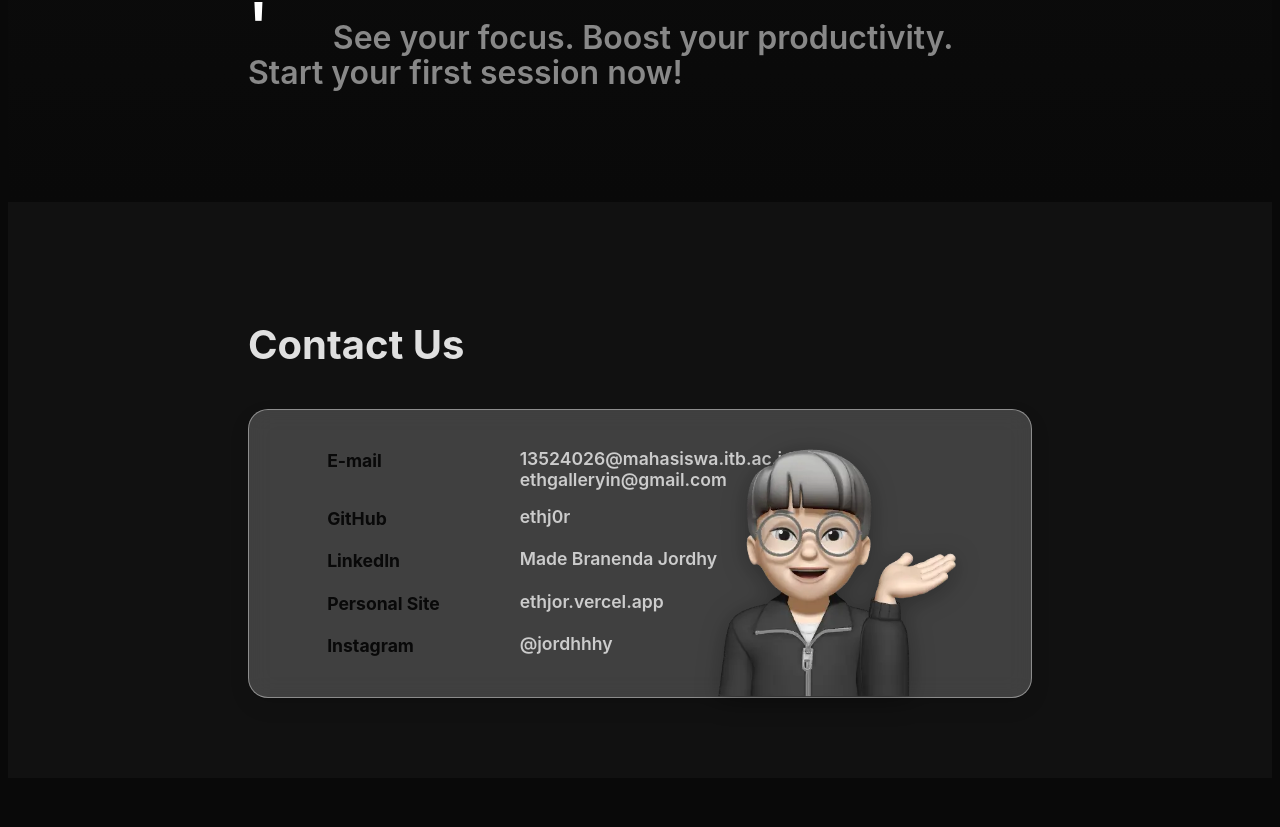
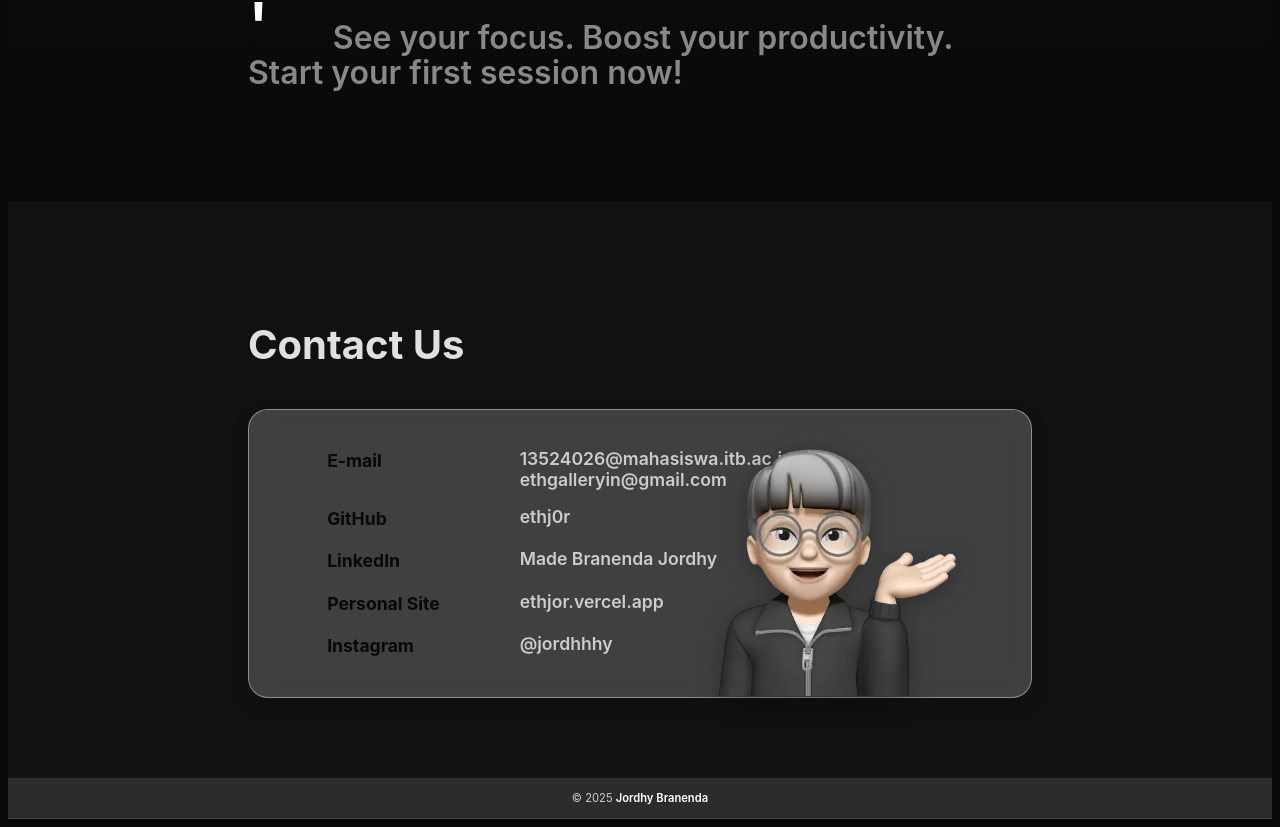
Before and after one commit to ethj0r/Clearo, a React (Vite) app: page / in a window 1280 px wide. Shown: the part 1840-2667 px from the top of the page. Before the commit the page ends 2626 px from the top, so only its background shows below. Built offline with nearby package versions, Linux system fonts and the light colour scheme.

Commit message:
feat: Footer implementation and update domain in header

```diff
--- a/src/App.jsx
+++ b/src/App.jsx
@@ -2,6 +2,7 @@ import { Routes, Route } from "react-router-dom";
 import Landing from "./pages/landing/Landing";
 import Dashboard from "./pages/dashboard/Dashboard";
 import HeaderNavbar from "./pages/landing/HeaderNavbar";
+import Footer from "./pages/landing/Footer";
 
 export default function App() {
   return (
@@ -11,6 +12,7 @@ export default function App() {
         <Route path="/" element={<Landing />} />
         <Route path="/dashboard" element={<Dashboard />} />
       </Routes>
+      <Footer />
     </>
   );
 }
--- a/src/pages/landing/Footer.css
+++ b/src/pages/landing/Footer.css
@@ -0,0 +1,15 @@
+.bottom-strip {
+  background: #2c2c2c;
+  text-align: center;
+  font-size: 0.7rem;
+  padding: 0.005em 0;
+  border-bottom: 1px solid #444;
+  color: #ccc;
+  transition: transform 0.3s ease;
+}
+
+.bottom-strip .highlight {
+  font-weight: 600;
+  color: #ffffff;
+  text-decoration: none;
+}
--- a/src/pages/landing/Footer.jsx
+++ b/src/pages/landing/Footer.jsx
@@ -0,0 +1,16 @@
+// import { Link } from "react-router-dom";
+import "./Footer.css";
+import { HashLink } from "react-router-hash-link";
+
+export default function Footer() {
+  return (
+    <>
+      <nav className="bottom-strip" aria-label="Bottom strip">
+        <p>
+          © 2025 <a className="highlight" href="https://ethjor.vercel.app" target="_blank" rel="noopener noreferrer">Jordhy Branenda</a>
+        </p>
+      </nav>
+    </>
+
+  );
+}
--- a/src/pages/landing/HeaderNavbar.css
+++ b/src/pages/landing/HeaderNavbar.css
@@ -11,6 +11,7 @@
 .top-strip .highlight {
   font-weight: 600;
   color: #ffffff;
+  text-decoration: none;
 }
 
 .main-nav {
--- a/src/pages/landing/HeaderNavbar.jsx
+++ b/src/pages/landing/HeaderNavbar.jsx
@@ -7,7 +7,7 @@ export default function HeaderNavbar() {
     <>
       <nav className="top-strip" aria-label="Top strip">
         <p>
-          developed by <span className="highlight" href="ethjor.vercel.app">Jordhy Branenda</span>
+          developed by <a className="highlight" href="ethjor.vercel.app">Jordhy Branenda</a>
         </p>
       </nav>
 
```
